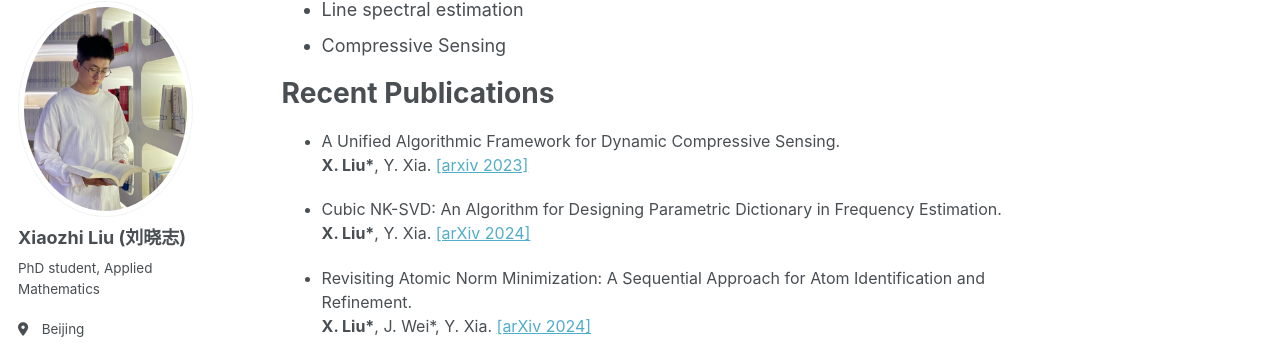
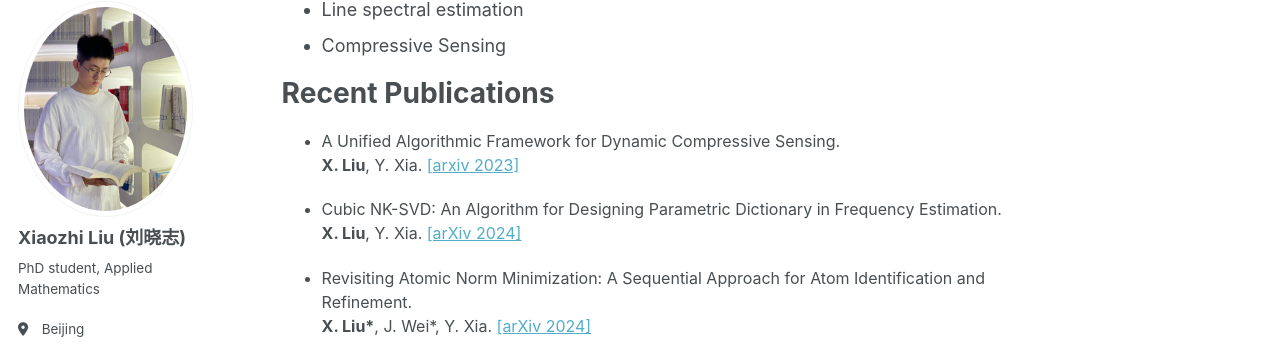
Before and after one commit to xzliu-opt/xzliu-opt.github.io, a Jekyll site: the page built from _pages/about.md, in a window 1280 px wide and 900 px high, scrolled down 313 px. Shown: the part 105-452 px from the top of the window. Built offline with Jekyll 4.4.1, drawn with Linux system fonts in a browser that asks for light colours; some web fonts are replaced.

```diff
--- a/_pages/about.md
+++ b/_pages/about.md
@@ -24,10 +24,10 @@ Recent Publications
 <ul>
 <font size="3">
 <li><p> A Unified Algorithmic Framework for Dynamic Compressive Sensing. <br />
- <b>X. Liu*</b>, Y. Xia. <a href="https://arxiv.org/abs/2310.07202">[arxiv 2023] </a>
+ <b>X. Liu</b>, Y. Xia. <a href="https://arxiv.org/abs/2310.07202">[arxiv 2023] </a>
 </p></li>
 <li><p> Cubic NK-SVD: An Algorithm for Designing Parametric Dictionary in Frequency Estimation. <br />
- <b>X. Liu*</b>, Y. Xia. <a href="https://arxiv.org/abs/2408.03708">[arXiv 2024]  </a>
+ <b>X. Liu</b>, Y. Xia. <a href="https://arxiv.org/abs/2408.03708">[arXiv 2024]  </a>
  </p></li>
 <li><p> Revisiting Atomic Norm Minimization: A Sequential Approach for Atom Identification and Refinement. <br />
  <b>X. Liu*</b>, J. Wei*, Y. Xia. <a href="https://arxiv.org/abs/2411.08459">[arXiv 2024]  </a>
```
